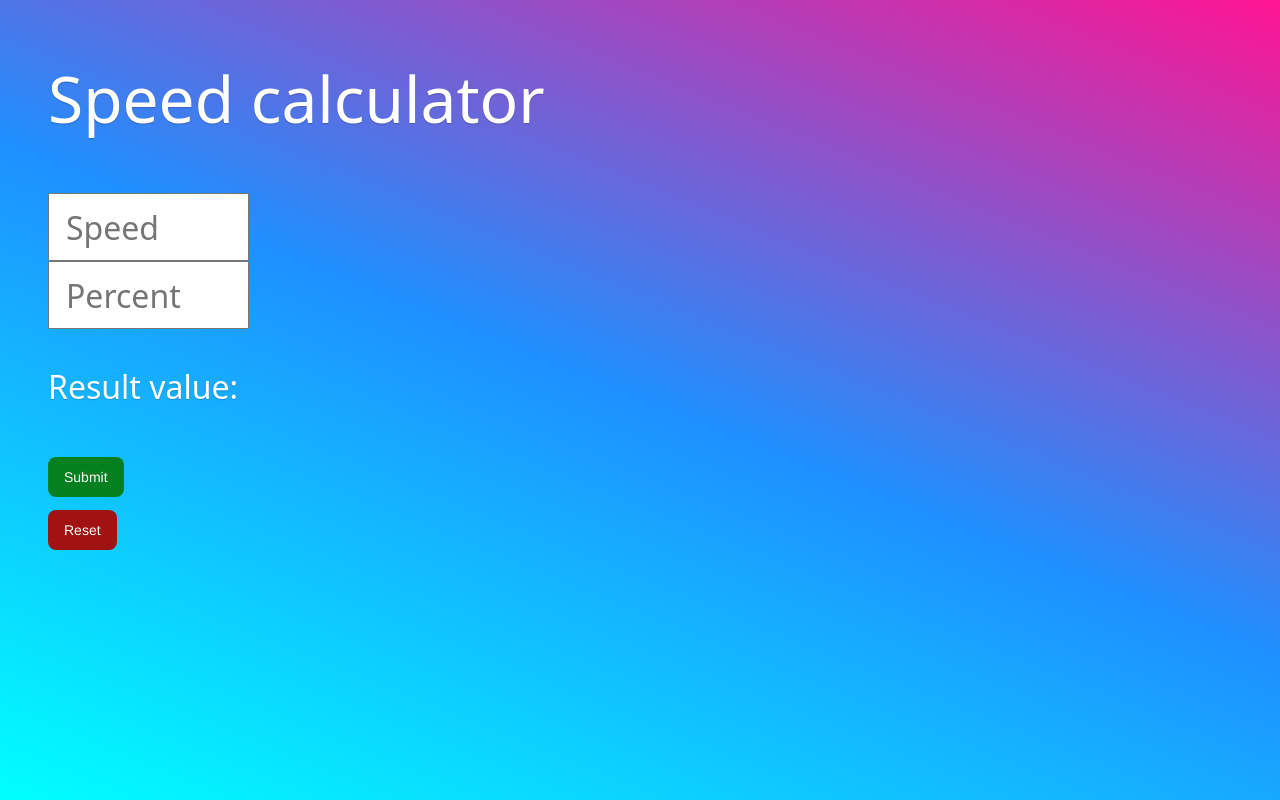
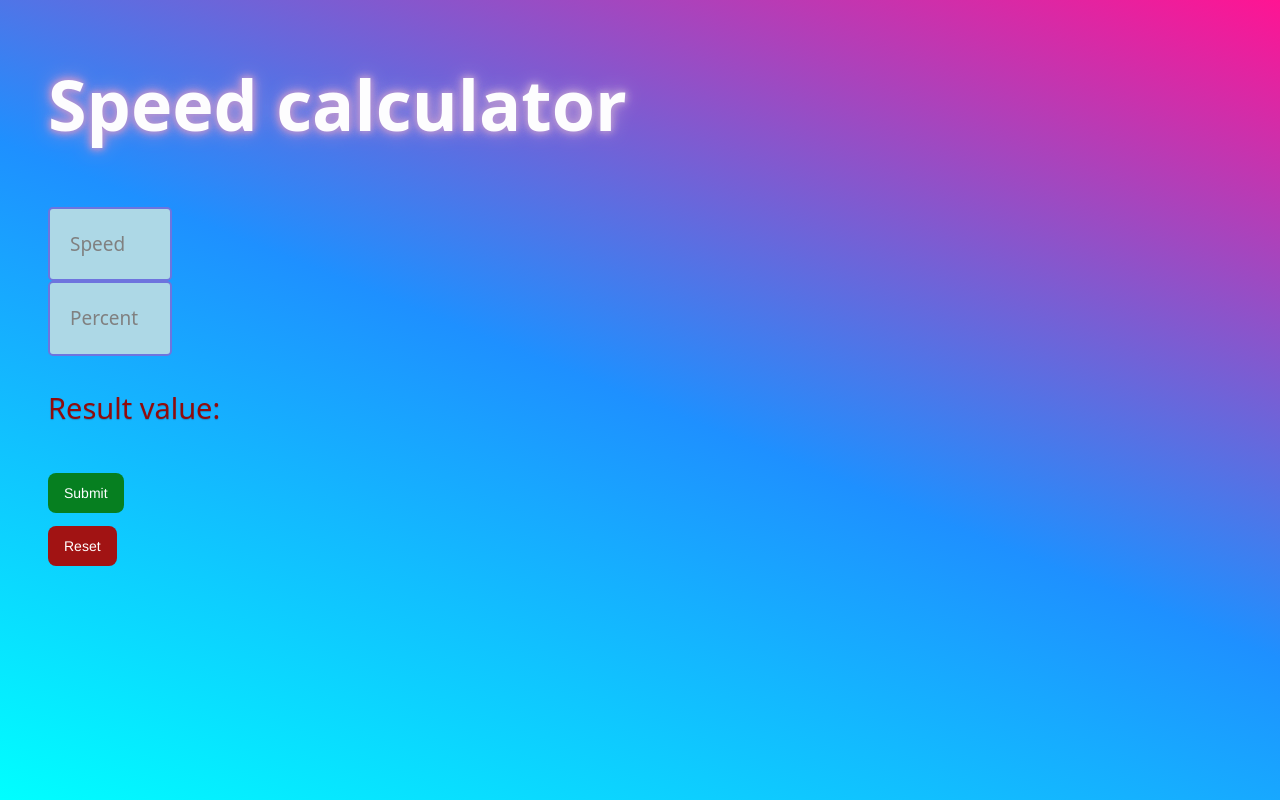
Before and after one commit to MaPanch/Percent_calc, a plain HTML site: page index.html in a window 1280 px wide. Drawn offline with Linux system fonts and the light colour scheme; a small style sheet from the web is missing.

Commit message:
added Correct styles

```diff
--- a/index.html
+++ b/index.html
@@ -1,6 +1,10 @@
 <!DOCTYPE html>
 <html lang="en">
   <head>
+    <link
+      href="https://fonts.googleapis.com/css?family=Roboto"
+      rel="stylesheet"
+    />
     <link rel="stylesheet" href="styles.css" />
     <meta charset="UTF-8" />
     <meta name="viewport" content="width=device-width, initial-scale=1.0" />
@@ -19,6 +23,7 @@
         maxlength="4"
         size="4"
       />
+
       <br />
       <input
         type="text"
@@ -29,10 +34,10 @@
         maxlength="4"
         size="4"
       />
+
       <p>Result value:</p>
       <output></output>
       <output name="result" id="resultNum" placeholder="Result"></output>
-
     </form>
 
     <button class="resultButton" id="resultButton">Submit</button>
--- a/styles.css
+++ b/styles.css
@@ -10,7 +10,11 @@ body {
 }
 
 h1 {
-  font-weight: normal;
+  font-size: 70px;
+  font-weight: 600;
+  color: #fdfdfe;
+  text-shadow: 0px 0px 5px #b393d3, 0px 0px 10px #b393d3, 0px 0px 10px #b393d3,
+    0px 0px 20px #b393d3;
 }
 
 a {
@@ -92,3 +96,64 @@ button {
 .button-1:focus {
   background-color: #f082ac;
 }
+
+/* Input Fields */
+
+/* Speed Field */
+
+#speedNumber {
+  background-color: lightblue;
+  color: darkblue;
+  padding: 20px;
+  border: 2px solid #6e74de;
+  border-radius: 5px;
+  font-size: 19px;
+  width: 80px;
+}
+
+#speedNumber::placeholder {
+  color: gray;
+  font-style: arial;
+  font-size: 19px;
+}
+
+#speedNumber:focus {
+  border-color: #4c614c;
+  box-shadow: 0 0 5px rgba(16, 28, 16, 0.5);
+}
+
+/* Percent Field */
+#percentNumber {
+  background-color: lightblue;
+  color: darkblue;
+  padding: 20px;
+  border: 2px solid #6e74de;
+  border-radius: 5px;
+  font-size: 19px;
+  width: 80px;
+}
+
+#percentNumber::placeholder {
+  color: gray;
+  font-style: arial;
+  font-size: 19px;
+}
+
+#percentNumber:focus {
+  border-color: #4c614c;
+  box-shadow: 0 0 5px rgba(16, 28, 16, 0.5);
+}
+
+/* Result Numbers style */
+
+#resultNum {
+  color: #910b0b;
+  font-style: arial;
+  font-size: 29px;
+}
+
+p {
+  color: #910b0b;
+  font-style: arial;
+  font-size: 29px;
+}
```
